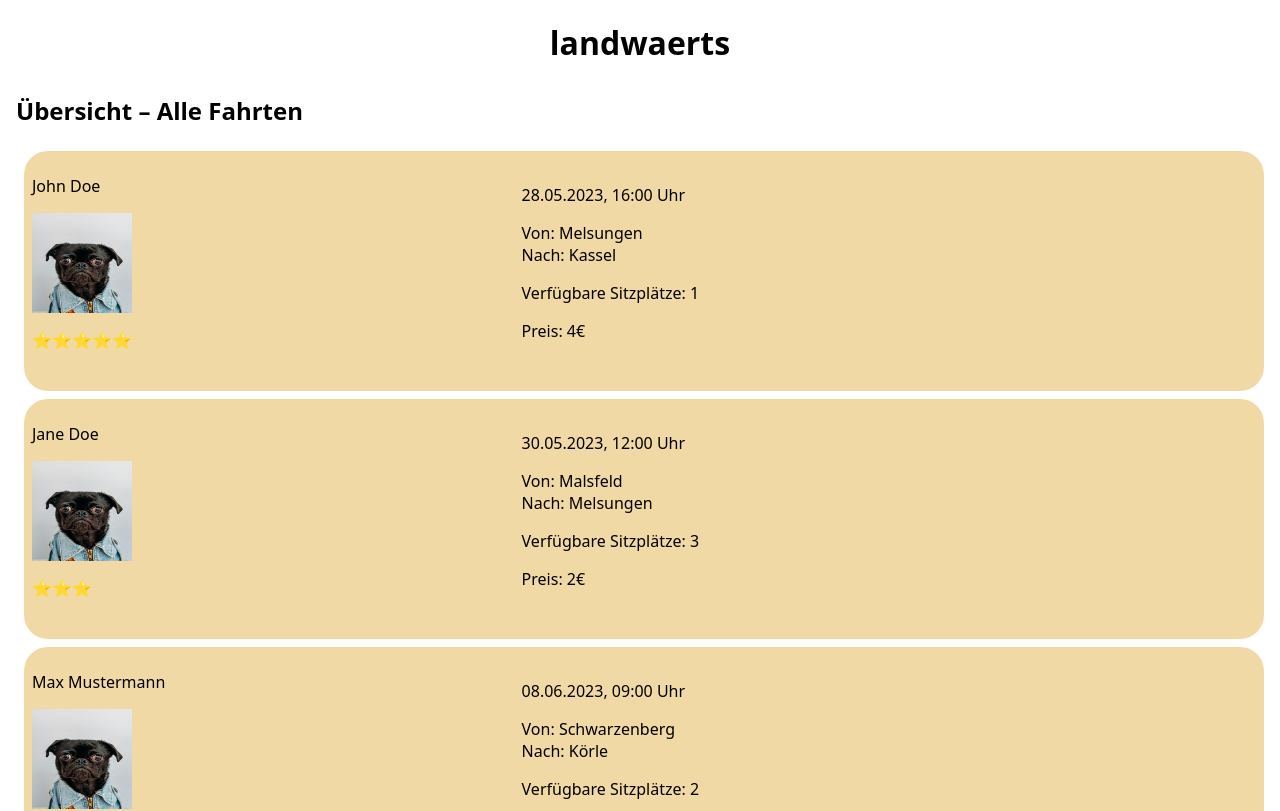
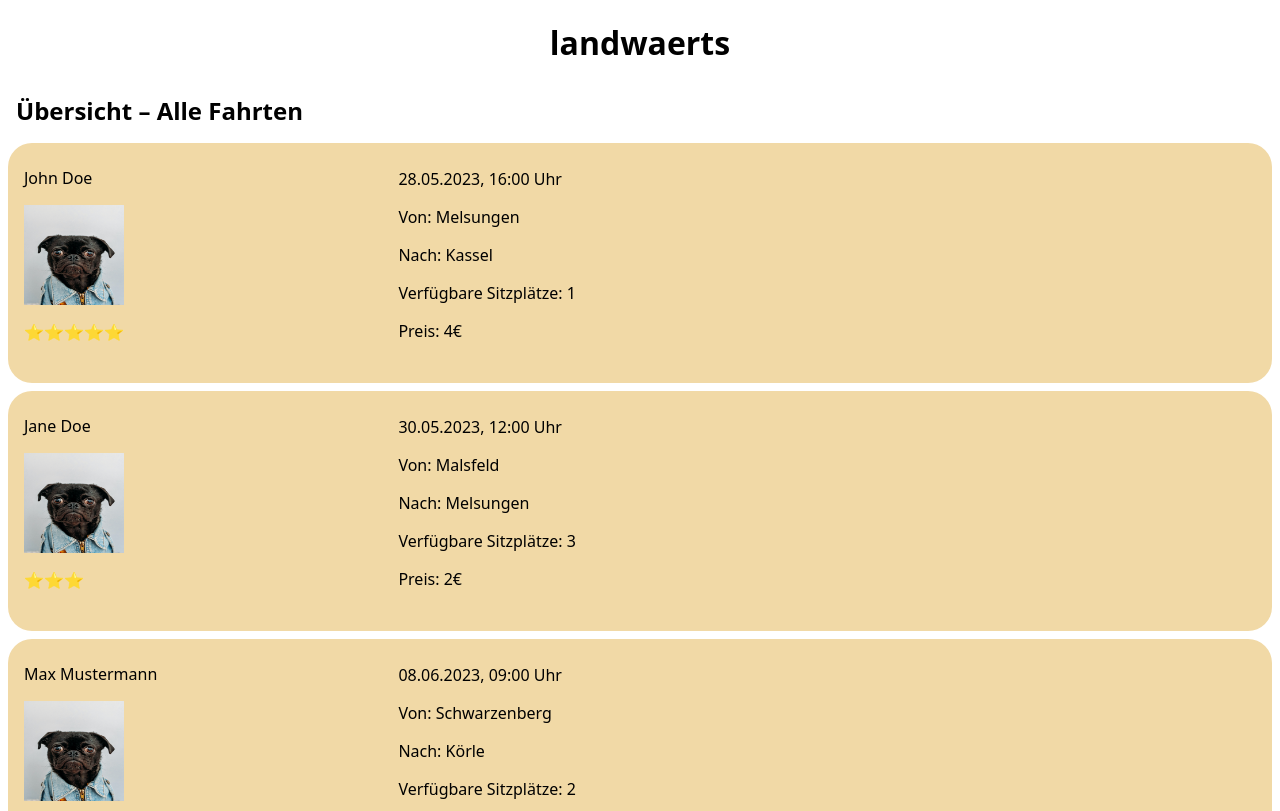
Before and after one commit to liebeckm/capstone-project, a Next.js app: page / in a window 1280 px wide. Shown: the top 811 px of the page. Built offline with nearby package versions, Linux system fonts and the light colour scheme.

Commit message:
change list element to div element in index page

```diff
--- a/components/Card/Card.styled.js
+++ b/components/Card/Card.styled.js
@@ -2,18 +2,18 @@ import styled from "styled-components";
 
 export const StyledCard = styled.article`
   display: grid;
-  grid-template-columns: 40% 60%;
+  grid-template-columns: 30% 70%;
   align-items: center;
   justify-items: start;
   padding: 0.5rem;
   margin: 0.5rem;
-  margin-left: -1rem;
-  margin-right: 1rem;
   border-radius: 1.5rem;
   background-color: var(--yellow);
 `;
+
 export const StyledSpan = styled.span`
   margin-bottom: 1rem;
+  margin-left: 0.5rem;
   display: flex;
   flex-direction: column;
 `;
--- a/components/List/index.js
+++ b/components/List/index.js
@@ -4,7 +4,7 @@ import Image from "next/image";
 
 export default function List({ rides }) {
   return (
-    <ul>
+    <div>
       {rides.map((ride) => (
         <StyledCard key={ride.id}>
           <p>
@@ -23,7 +23,7 @@ export default function List({ rides }) {
             <StyledSpan>
               {ride.date}, {ride.time}
             </StyledSpan>
-            Von: {ride.departure}
+            <StyledSpan>Von: {ride.departure}</StyledSpan>
             <StyledSpan>Nach: {ride.destination}</StyledSpan>
             <StyledSpan>Verfügbare Sitzplätze: {ride.seats}</StyledSpan>
             <StyledSpan>
@@ -33,6 +33,6 @@ export default function List({ rides }) {
           </p>
         </StyledCard>
       ))}
-    </ul>
+    </div>
   );
 }
```
